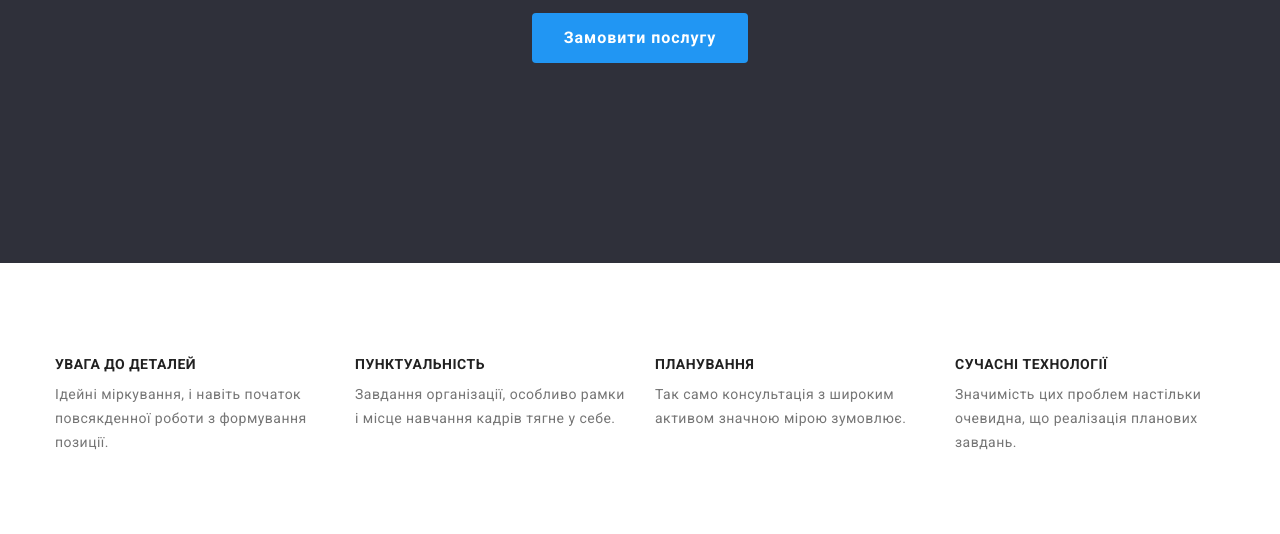
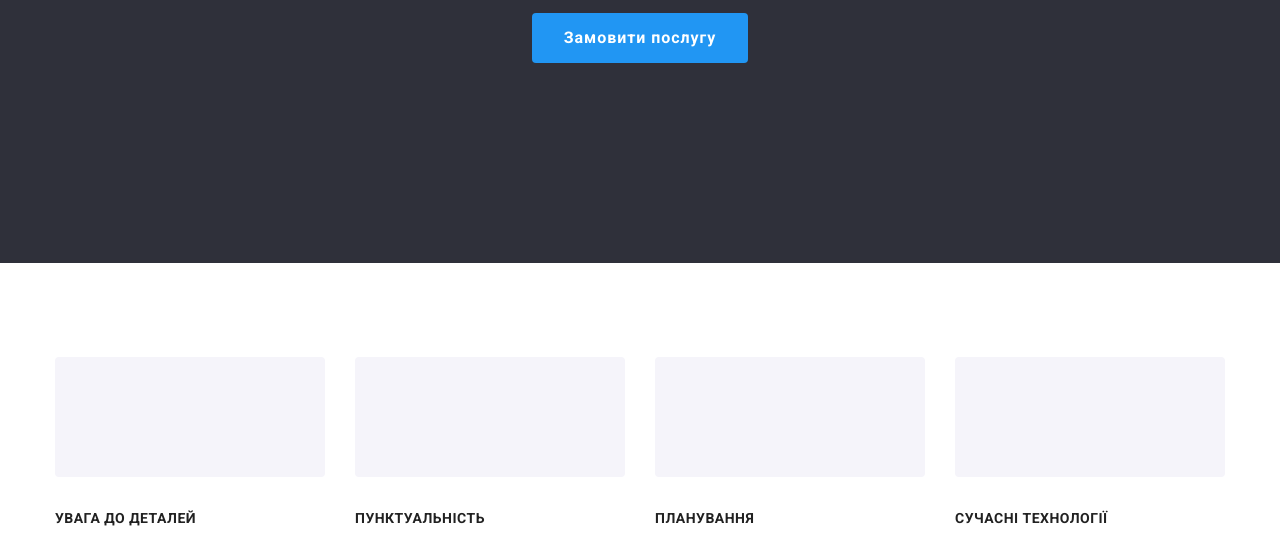
Before and after one commit to ViktoriyaKarpenko/goit-markup-hw-08, a plain HTML site: page index.html in a window 1280 px wide. Shown: the part 418-952 px from the top of the page. Drawn offline with nearby package versions, Linux system fonts and the light colour scheme.

Commit message:
добавлен фон декор елементов в секции преимущ

```diff
--- a/css/styles.css
+++ b/css/styles.css
@@ -201,12 +201,22 @@ img {
   width: 270px;
 }
 
+.peculiarities-item::before {
+  display: inline-block;
+  content: "";
+  width: 270px;
+  height: 120px;
+  border-radius: 4px;
+  background-color: var(--background-rare);
+}
+
 .peculiarities-subtitle {
   color: var(--color-secondary);
   font-weight: var(--font-weight-main);
   font-size: var(--font-size-additional);
   line-height: 1.14;
   text-transform: uppercase;
+  padding-top: 30px;
   margin-bottom: 10px;
 }
 
```
Also changed, not shown: images/heroimg.jpg (added), images/icons.svg (added), 1 other file.
